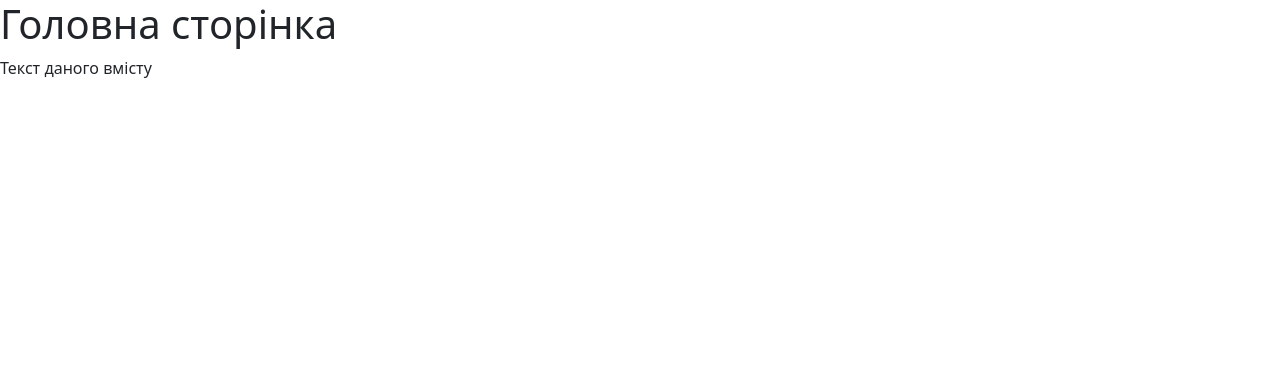
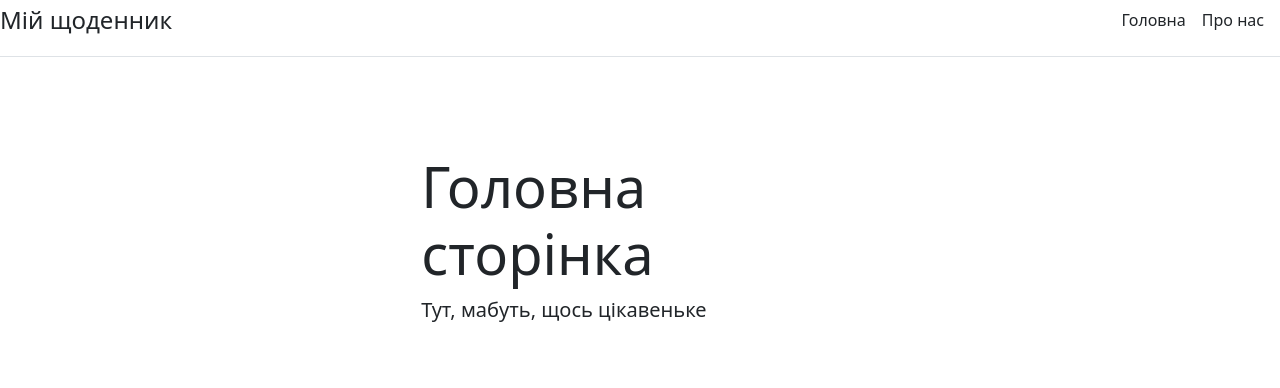
Before and after one commit to RomanBezuhlyii/DjangoTaskManagerWeb, a Django app: page / in a window 1280 px wide. Shown: the top 388 px of the page. Run offline with Django 4.2, Linux system fonts and the light colour scheme.

Commit message:
Добавлен файл base.html Добавлена панель навигации

```diff
--- /dev/null
+++ b/taskmanager/main/templates/main/base.html
@@ -0,0 +1,25 @@
+<!doctype html>
+<html lang="uk">
+<head>
+    <meta charset="UTF-8">
+    <meta name="viewport"
+          content="width=device-width, user-scalable=no, initial-scale=1.0, maximum-scale=1.0, minimum-scale=1.0">
+    <meta http-equiv="X-UA-Compatible" content="ie=edge">
+    <link rel="stylesheet" href="https://cdn.jsdelivr.net/npm/bootstrap@5.2.3/dist/css/bootstrap.min.css">
+    <title>{% block title %}{% endblock %}</title>
+</head>
+<body>
+
+    <div class="d-flex flex-column flex-md-row align-items-center pb-3 mb-4 border-bottom">
+        <a href="/" class="d-flex align-items-center text-dark text-decoration-none"><span class="fs-4">Мій щоденник</span>
+        </a>
+        <nav class="d-inline-flex mt-2 mt-md-0 ms-md-auto">
+            <a class="me-3 py-2 text-dark text-decoration-none" href="/">Головна</a>
+            <a class="me-3 py-2 text-dark text-decoration-none" href="/about">Про нас</a>
+        </nav>
+    </div>
+
+    {% block content %}{% endblock %}
+
+</body>
+</html>
--- a/taskmanager/main/templates/main/index.html
+++ b/taskmanager/main/templates/main/index.html
@@ -1,15 +1,12 @@
-<!doctype html>
-<html lang="uk">
-<head>
-    <meta charset="UTF-8">
-    <meta name="viewport"
-          content="width=device-width, user-scalable=no, initial-scale=1.0, maximum-scale=1.0, minimum-scale=1.0">
-    <meta http-equiv="X-UA-Compatible" content="ie=edge">
-    <link rel="stylesheet" href="https://cdn.jsdelivr.net/npm/bootstrap@5.2.3/dist/css/bootstrap.min.css">
-    <title>Головна</title>
-</head>
-<body>
-    <h1>Головна сторінка</h1>
-    <p>Текст даного вмісту</p>
-</body>
-</html>
+{% extends 'main/base.html' %}
+
+{% block title %}
+Головна
+{% endblock %}
+
+{% block content %}
+    <div class="col-md-5 p-lg-5 mx-auto my-5">
+      <h1 class="display-4 fw-normal">Головна сторінка</h1>
+      <p class="lead fw-normal">Тут, мабуть, щось цікавеньке</p>
+    </div>
+{% endblock %}
```
Also changed, not shown: taskmanager/main/templates/main/about.html (+8 -13 lines).
